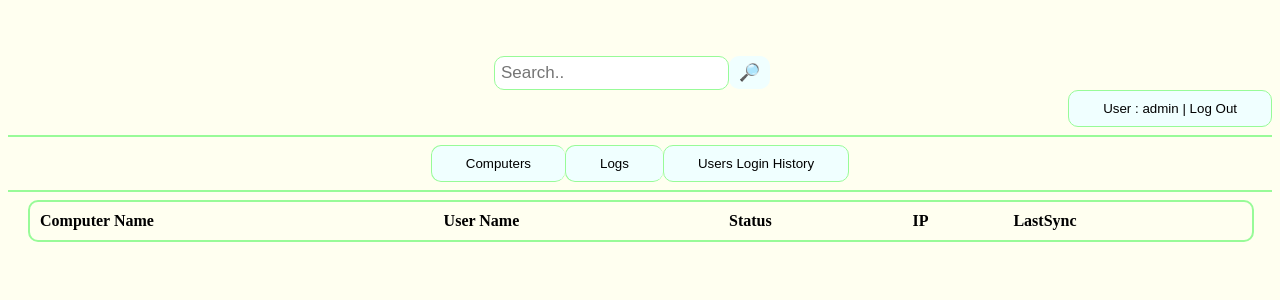
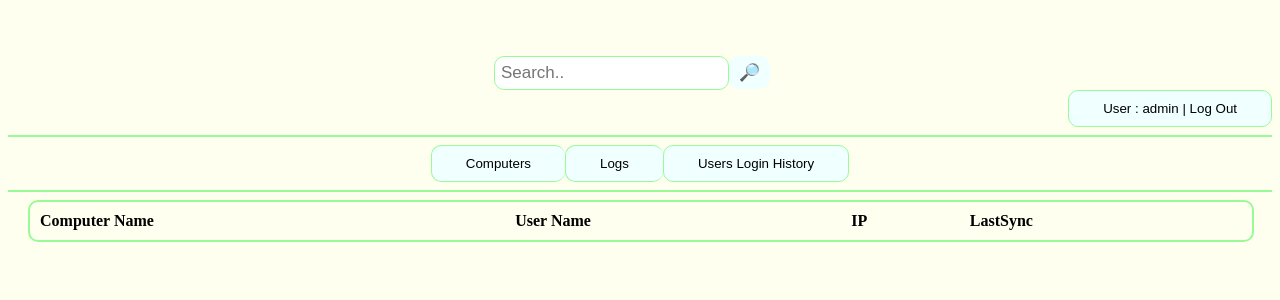
Before and after one commit to YazidEl7/Info_Project, a Django app: a page that uses HelpSelf/HelpInfo/templates/HelpInfo/users_history.html in a window 1280 px wide. Shown: the part 101-401 px from the top of the page. Run offline with Django 3.2, Linux system fonts and the light colour scheme; a user stored in the database is signed in; data comes from the database, SQL or seed files in the repository; lists and menus that the app fills with data are empty; some web fonts are replaced.

Commit message:
Update users_history.html

```diff
--- a/HelpSelf/HelpInfo/templates/HelpInfo/users_history.html
+++ b/HelpSelf/HelpInfo/templates/HelpInfo/users_history.html
@@ -7,7 +7,7 @@
         <tr class="data-line">
             <th class="data-header">Computer Name</th>
             <th class="data-header">User Name</th>
-            <th class="data-header">Status</th>
+
             <th class="data-header">IP</th>
             <th class="data-header">LastSync</th>
          </tr>
@@ -15,11 +15,7 @@
             <tr class="data-line" id="investigate" onclick="window.location.href = '/U_H/{{i.user_t.user}}';">
                 <td class="data-data">{{i.comp_t.comp_name}}</td>
                 <td class="data-data">{{i.user_t.user}}</td>
-                    {% if i.status_t.status == 1 %}
-                        <td class="data-data"><ul><li class="status green"></li></ul></td>
-                    {% elif i.status_t.status == 0 %}
-                        <td class="data-data"><ul><li class="status orange"></li></td>
-                    {% endif %}
+
                 <td class="data-data">{{i.ip_t.ip}}</td>
                 <td class="data-data">{{i.logged_on_t}}</td>
          </tr>
```
